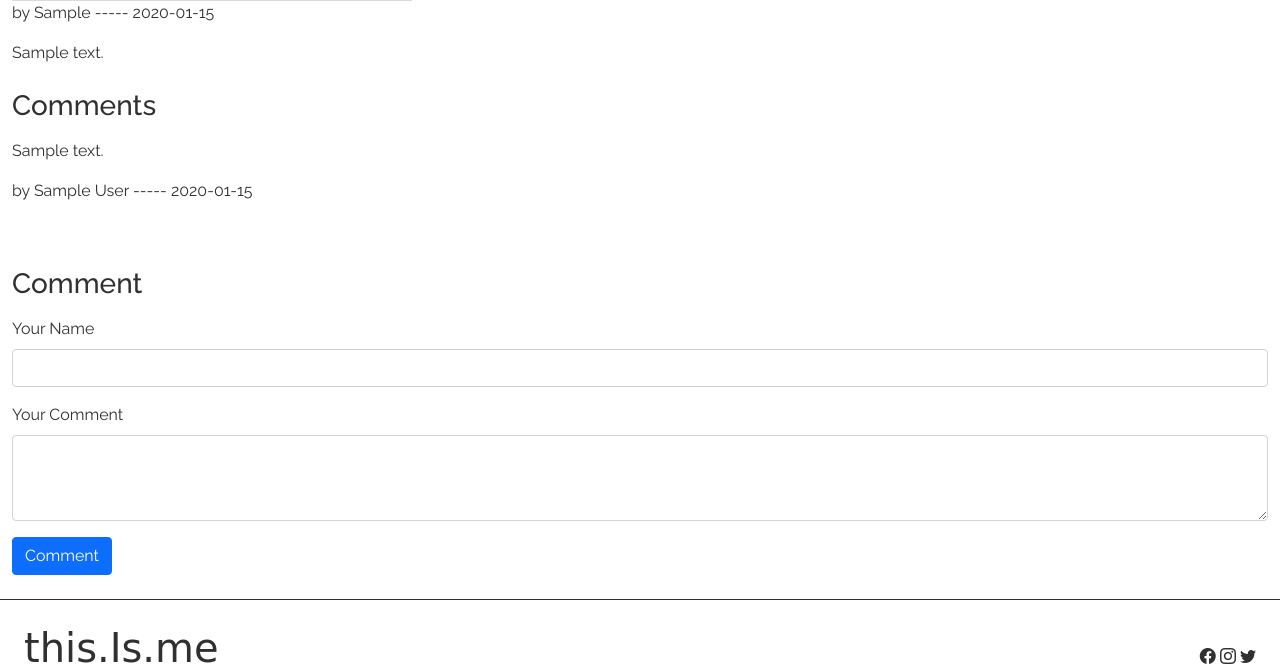
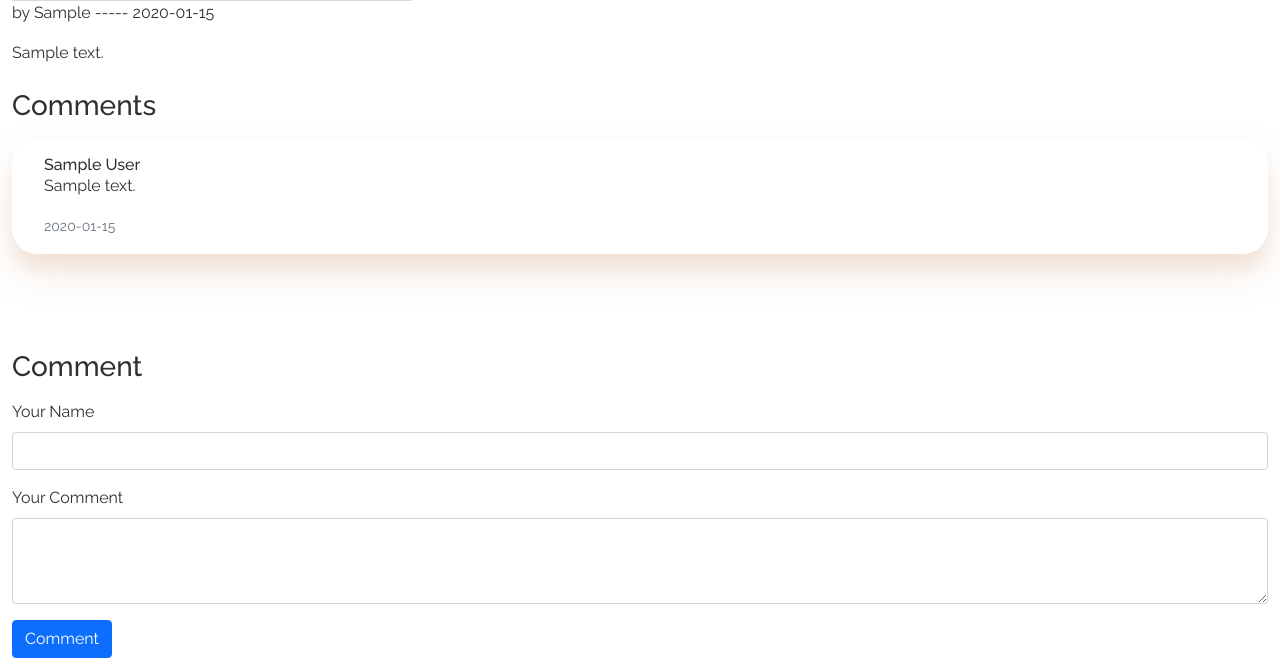
Before and after one commit to mururi/this_is_me, a Flask app: page /post/1 in a window 1280 px wide. Shown: the part 514-1184 px from the top of the page. Run offline with Flask 2, Linux system fonts and the light colour scheme; tables that the repository leaves empty hold one stand-in row (values such as "Sample post"); grey boxes marked "Sample" are stand-in pictures; some libraries are stand-ins or nearby versions; some web fonts are replaced.

Commit message:
Add delete comment button

```diff
--- a/app/templates/view_post.html
+++ b/app/templates/view_post.html
@@ -29,12 +29,22 @@
     {{ post.content }}
   </div>
 
+  <!-- Display Comments -->
   <div class="py-4">
     <h3 class="mb-3">Comments</h3>
     {% for comment in comments %}
-    <div>
-      <p>{{ comment.content }}</p>
-      <p>by {{ comment.author | title }} ----- {{ comment.date_created.strftime('%Y-%m-%d') }}</p>
+    <div class="card custom-card mb-5 px-3">
+      <div class="card-body">
+        <div class="d-flex justify-content-between">
+          <h6 class="card-text">{{ comment.author | title }}</h6>
+          {% if current_user.id == post.author %}
+          <a href="/delete-comment/{{ comment.id }}"  data-toggle="tooltip" data-placement="left" title="Delete Comment"><i class="bi bi-trash3 "></i></a>
+          {% endif %}
+        </div>
+
+        <p class="card-text">{{ comment.content }}</p>
+        <small class="card-text text-muted">{{ comment.date_created.strftime('%Y-%m-%d') }}</small>
+      </div>
     </div>
     {% endfor %}
   </div>
```
